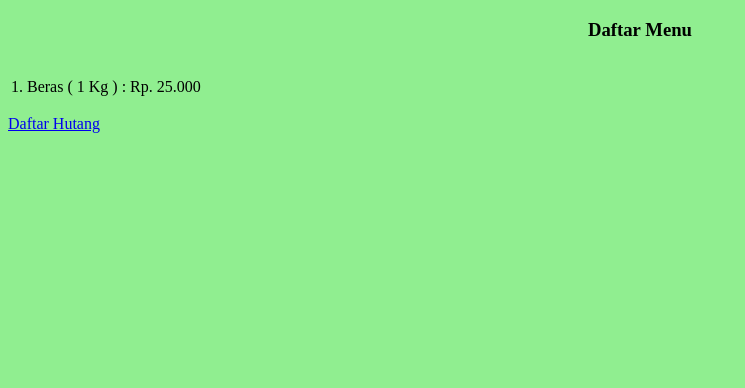
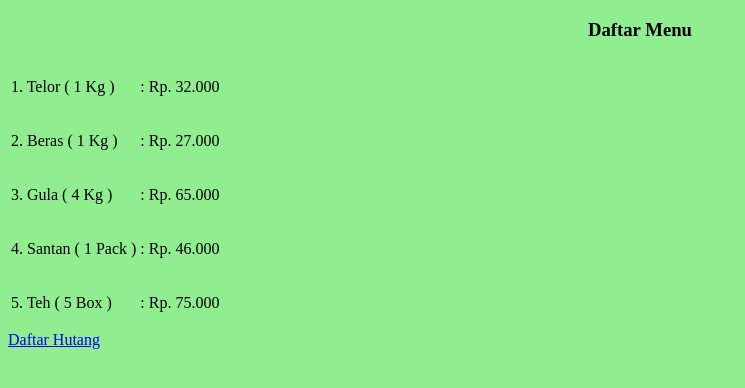
Before and after one commit to 02ahmadfarhan/warung, a plain HTML site: page indah/daftar.html in a window 1280 px wide. Shown: the whole page, without its empty margins (0-745 px from the left). Drawn offline with Linux system fonts and the light colour scheme.

Commit message:
menambahkan bebrapa menu

```diff
--- a/indah/daftar.html
+++ b/indah/daftar.html
@@ -17,10 +17,46 @@
 
     <tr>
       <td>
-        <p>1. Beras ( 1 Kg )</p>
+        <p>1. Telor ( 1 Kg )</p>
       </td>
       <td>
-        <p>: Rp. 25.000</p>
+        <p>: Rp. 32.000</p>
+      </td>
+    </tr>
+
+    <tr>
+      <td>
+        <p>2. Beras ( 1 Kg )</p>
+      </td>
+      <td>
+        <p>: Rp. 27.000</p>
+      </td>
+    </tr>
+
+    <tr>
+      <td>
+        <p>3. Gula ( 4 Kg )</p>
+      </td>
+      <td>
+        <p>: Rp. 65.000</p>
+      </td>
+    </tr>
+
+    <tr>
+      <td>
+        <p>4. Santan ( 1 Pack )</p>
+      </td>
+      <td>
+        <p>: Rp. 46.000</p>
+      </td>
+    </tr>
+
+    <tr>
+      <td>
+        <p>5. Teh ( 5 Box )</p>
+      </td>
+      <td>
+        <p>: Rp. 75.000</p>
       </td>
     </tr>
 
```
Also changed, not shown: agus/hutang.html (+36 -0 lines), indah/data.html (+6 -6 lines).
